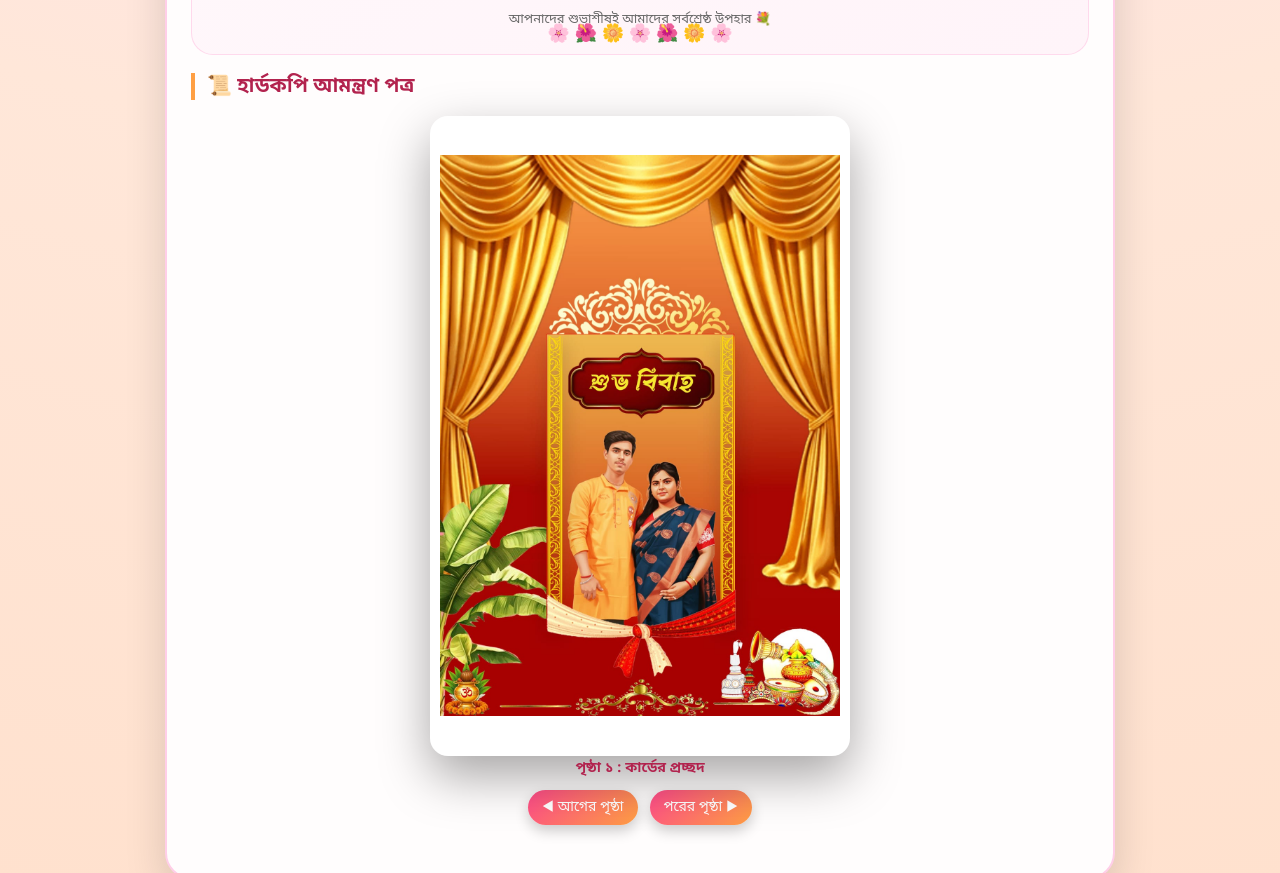
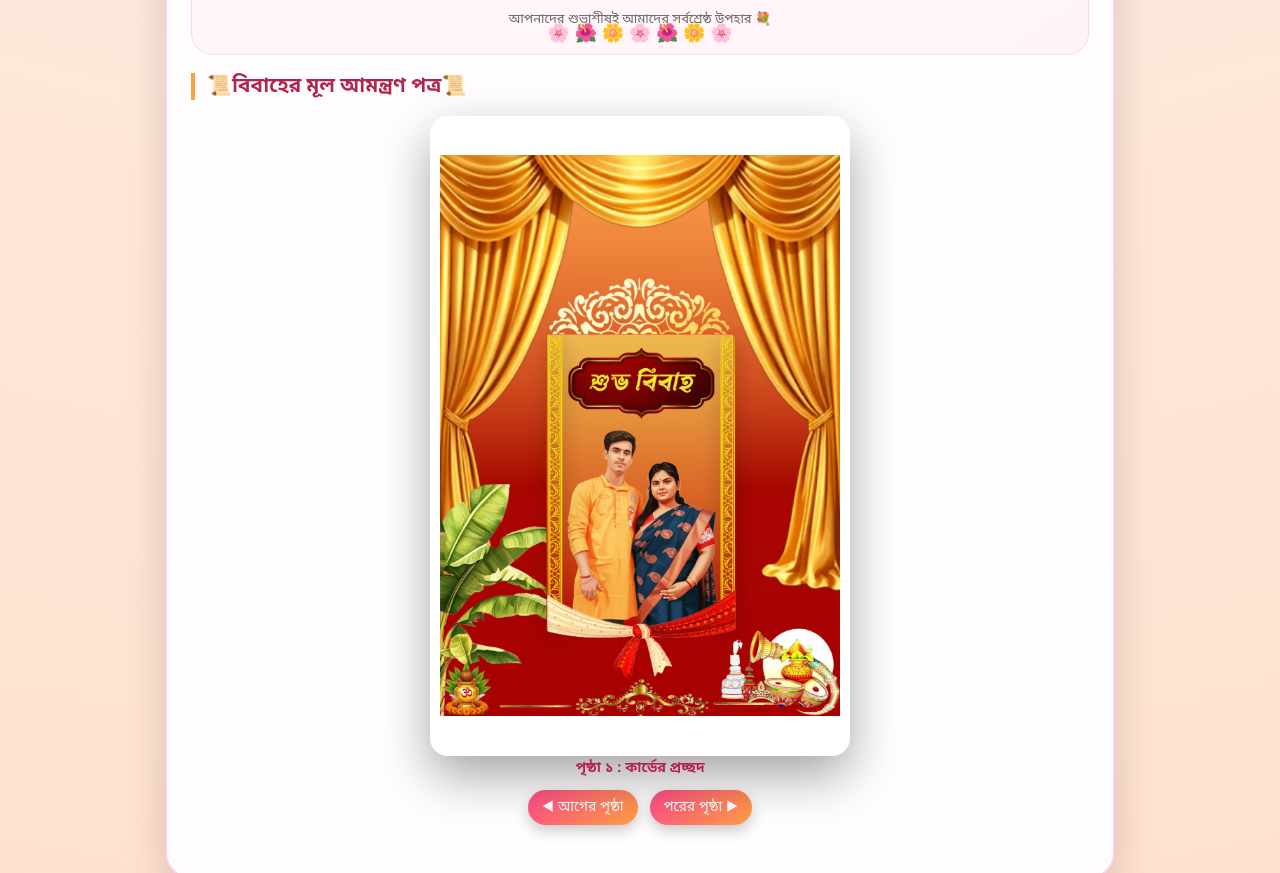
Before and after one commit to joyasrijana00/Wedding_Ivitation, a plain HTML site: page index.html in a window 1280 px wide. Shown: the part 2016-2889 px from the top of the page. Drawn offline with Linux system fonts and the light colour scheme.

Commit message:
Update index.html

```diff
--- a/index.html
+++ b/index.html
@@ -623,7 +623,7 @@
 
     </div>
     <!-- HARDCOPY CARD SECTION -->
-<h2 class="section-title">📜 হার্ডকপি আমন্ত্রণ পত্র</h2>
+<h2 class="section-title">📜বিবাহের মূল আমন্ত্রণ পত্র📜</h2>
 
 <div class="hardcard-wrapper">
   <div class="hardcard">
```
